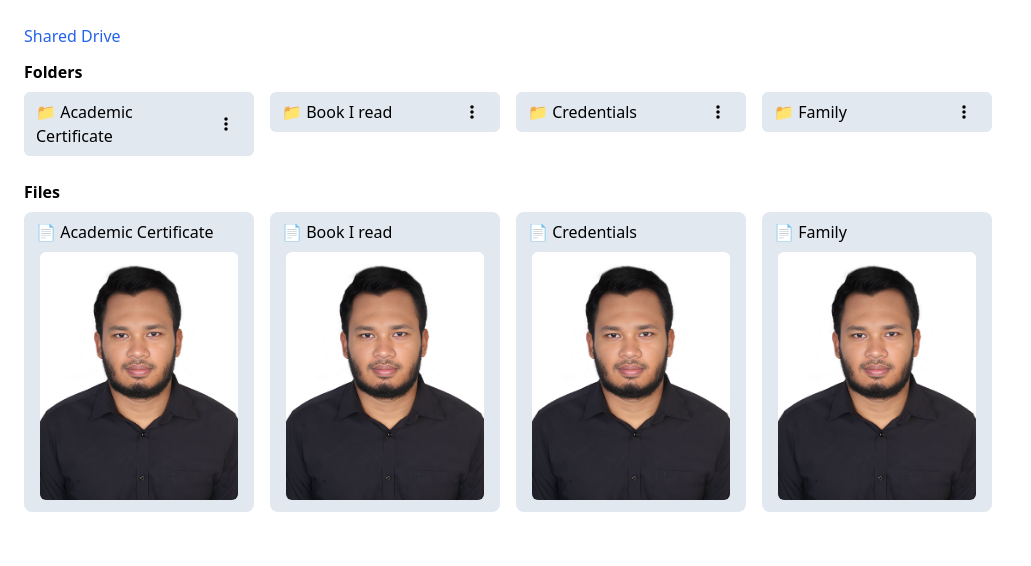
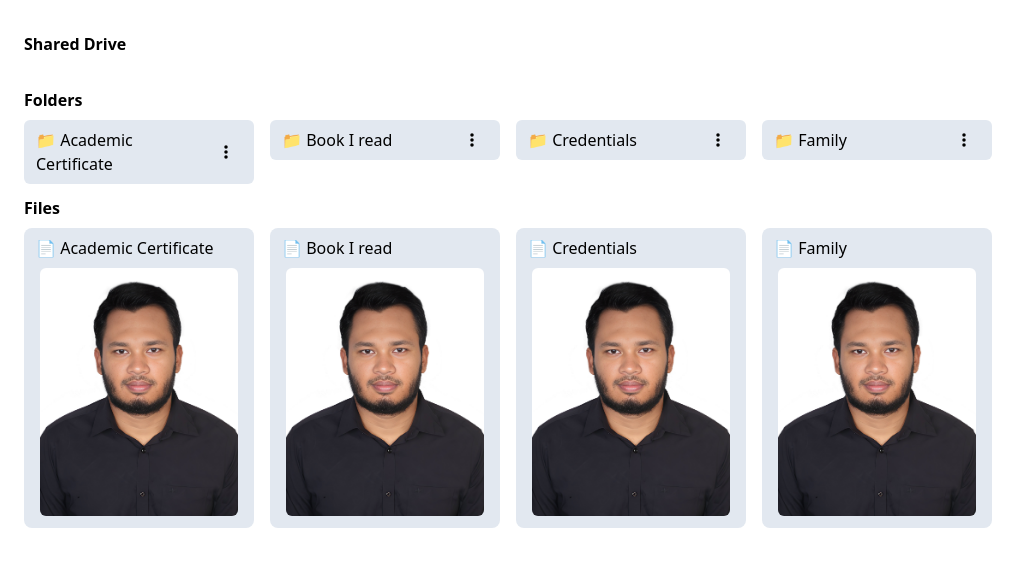
Before and after one commit to Bappy38/bytebox.dashboard, a React (Create React App) app: page /shared-drive in a window 1280 px wide. Shown: the top 566 px of the page, without its empty margins (0-1031 px from the left). Built offline with nearby package versions, Linux system fonts and the light colour scheme.

Commit message:
Breadcrumb UX issue resolved

```diff
--- a/src/components/BreadCrumbBar.js
+++ b/src/components/BreadCrumbBar.js
@@ -26,7 +26,7 @@ const BreadCrumbBar = () => {
             {breadcrumbs.map((breadcrumb, index) => (
                 <React.Fragment key={breadcrumb.id}>
                     <span
-                        className="cursor-pointer text-blue-600 hover:underline"
+                        className="cursor-pointer font-bold p-2 hover:bg-slate-300 rounded-full"
                         onClick={() => handleBreadcrumbClick(breadcrumb)}
                     >
                         {breadcrumb.label}
--- a/src/components/FileExplorer.js
+++ b/src/components/FileExplorer.js
@@ -12,10 +12,15 @@ const FileExplorer = () => {
     console.log(location);
 
     return (
-        <div className="p-6">
-            <BreadCrumbBar/>
-            <FolderContainer/>
-            <FileContainer/>
+        <div>
+            <div className="pt-6 px-4">
+                <BreadCrumbBar/>
+            </div>
+
+            <div className="p-6">
+                <FolderContainer/>
+                <FileContainer/>
+            </div>
         </div>
     );
 };
--- a/src/components/FolderContainer.js
+++ b/src/components/FolderContainer.js
@@ -22,7 +22,7 @@ const FolderContainer = () => {
     ];
 
     return (
-        <div className="py-3">
+        <div className="">
             <h1 className="font-semibold">Folders</h1>
             <div className="flex pt-2">
                 {folders.map(folder => (
--- a/src/hooks/useBreadcrumbs.js
+++ b/src/hooks/useBreadcrumbs.js
@@ -20,7 +20,7 @@ const useBreadcrumbs = (currentPath) => {
                 const initialBreadcrumb = {
                     id: currentPath === '/my-drive'? 'my-drive' : 'shared-drive',
                     label: currentPath === '/my-drive'? 'My Drive' : 'Shared Drive',
-                    path: currentPath === '/my-drive'? 'my-drive' : 'shared-drive'
+                    path: currentPath === '/my-drive'? '/my-drive' : '/shared-drive'
                 };
 
                 // const response = await axios.get('/api/breadcrumbs', {
```
